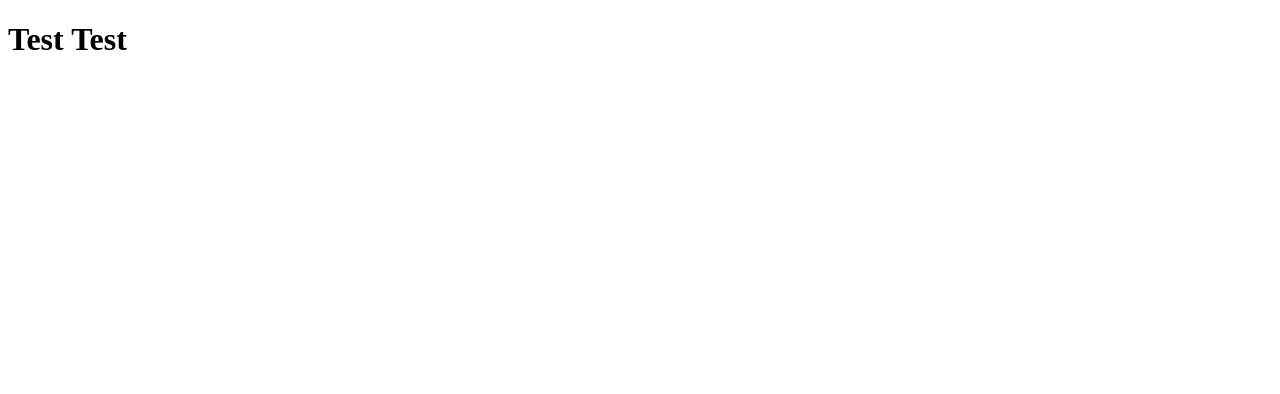
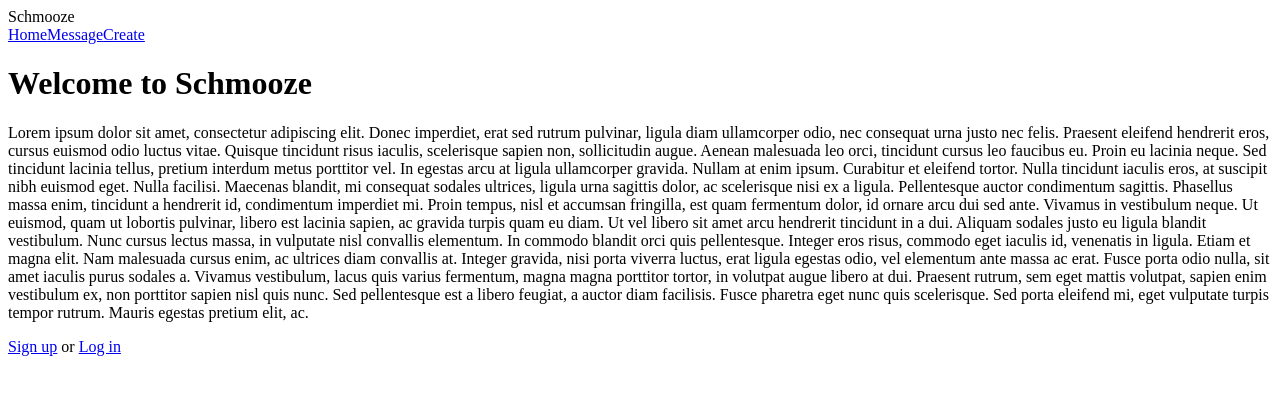
Before and after one commit to ian-a-frankel/schmooze, a React (Create React App) app in the folder client/: page / in a window 1280 px wide. Shown: the top 394 px of the page. Built offline with nearby package versions, Linux system fonts and the light colour scheme.

Commit message:
add component

```diff
--- a/client/src/components/App.js
+++ b/client/src/components/App.js
@@ -1,8 +1,16 @@
 import React, { useEffect, useState } from "react";
 import { Switch, Route } from "react-router-dom";
+import NavBar from "./NavBar";
+import Home from "../pages/Home";
 
 function App() {
-  return <h1>Test Test</h1>;
+  return(
+    <>
+    <header>Schmooze</header>
+    <NavBar />
+    <Home />
+    </>
+  )
 }
 
 export default App;
--- a/client/src/components/NavBar.js
+++ b/client/src/components/NavBar.js
@@ -1,6 +1,13 @@
 
 function NavBar() {
-    return
+    return (
+        <nav className="navbar">
+            <a href="#Home">Home</a>
+            <a href="#Message">Message</a>
+            <a href="#Create">Create</a>
+            {/* <a href="#LoginSignup">{isLogin? "Log Out": "Log In or Sign Up" }</a> */}
+        </nav>
+    )
 }
 
 export default NavBar;
--- a/client/src/pages/Home.js
+++ b/client/src/pages/Home.js
@@ -1,6 +1,21 @@
+import LoginSignup from "./LoginSignup";
 
 function Home() {
-    return
+    return(
+        <div id="welcome">
+            <h1>Welcome to Schmooze</h1>
+            <p>Lorem ipsum dolor sit amet, consectetur adipiscing elit. Donec imperdiet, erat sed rutrum pulvinar, ligula diam ullamcorper odio, nec consequat urna justo nec felis. Praesent eleifend hendrerit eros, cursus euismod odio luctus vitae. Quisque tincidunt risus iaculis, scelerisque sapien non, sollicitudin augue. Aenean malesuada leo orci, tincidunt cursus leo faucibus eu. Proin eu lacinia neque. Sed tincidunt lacinia tellus, pretium interdum metus porttitor vel. In egestas arcu at ligula ullamcorper gravida. Nullam at enim ipsum. Curabitur et eleifend tortor. Nulla tincidunt iaculis eros, at suscipit nibh euismod eget. Nulla facilisi. Maecenas blandit, mi consequat sodales ultrices, ligula urna sagittis dolor, ac scelerisque nisi ex a ligula.
+
+Pellentesque auctor condimentum sagittis. Phasellus massa enim, tincidunt a hendrerit id, condimentum imperdiet mi. Proin tempus, nisl et accumsan fringilla, est quam fermentum dolor, id ornare arcu dui sed ante. Vivamus in vestibulum neque. Ut euismod, quam ut lobortis pulvinar, libero est lacinia sapien, ac gravida turpis quam eu diam. Ut vel libero sit amet arcu hendrerit tincidunt in a dui. Aliquam sodales justo eu ligula blandit vestibulum. Nunc cursus lectus massa, in vulputate nisl convallis elementum. In commodo blandit orci quis pellentesque. Integer eros risus, commodo eget iaculis id, venenatis in ligula. Etiam et magna elit. Nam malesuada cursus enim, ac ultrices diam convallis at. Integer gravida, nisi porta viverra luctus, erat ligula egestas odio, vel elementum ante massa ac erat. Fusce porta odio nulla, sit amet iaculis purus sodales a. Vivamus vestibulum, lacus quis varius fermentum, magna magna porttitor tortor, in volutpat augue libero at dui. Praesent rutrum, sem eget mattis volutpat, sapien enim vestibulum ex, non porttitor sapien nisl quis nunc.
+
+Sed pellentesque est a libero feugiat, a auctor diam facilisis. Fusce pharetra eget nunc quis scelerisque. Sed porta eleifend mi, eget vulputate turpis tempor rutrum. Mauris egestas pretium elit, ac.</p>
+            <div className="sign-in">
+                <p><a href="#LoginSignup">Sign up</a> or <a href="#LoginSignup">Log in</a></p>
+            </div>
+
+        </div>
+
+    )
 }
 
 export default Home;
--- a/client/src/pages/Message.js
+++ b/client/src/pages/Message.js
@@ -1,6 +1,9 @@
 
 function Message() {
-    return
+    return(
+        <>
+        </>
+    )
 }
 
 export default Message;
```
